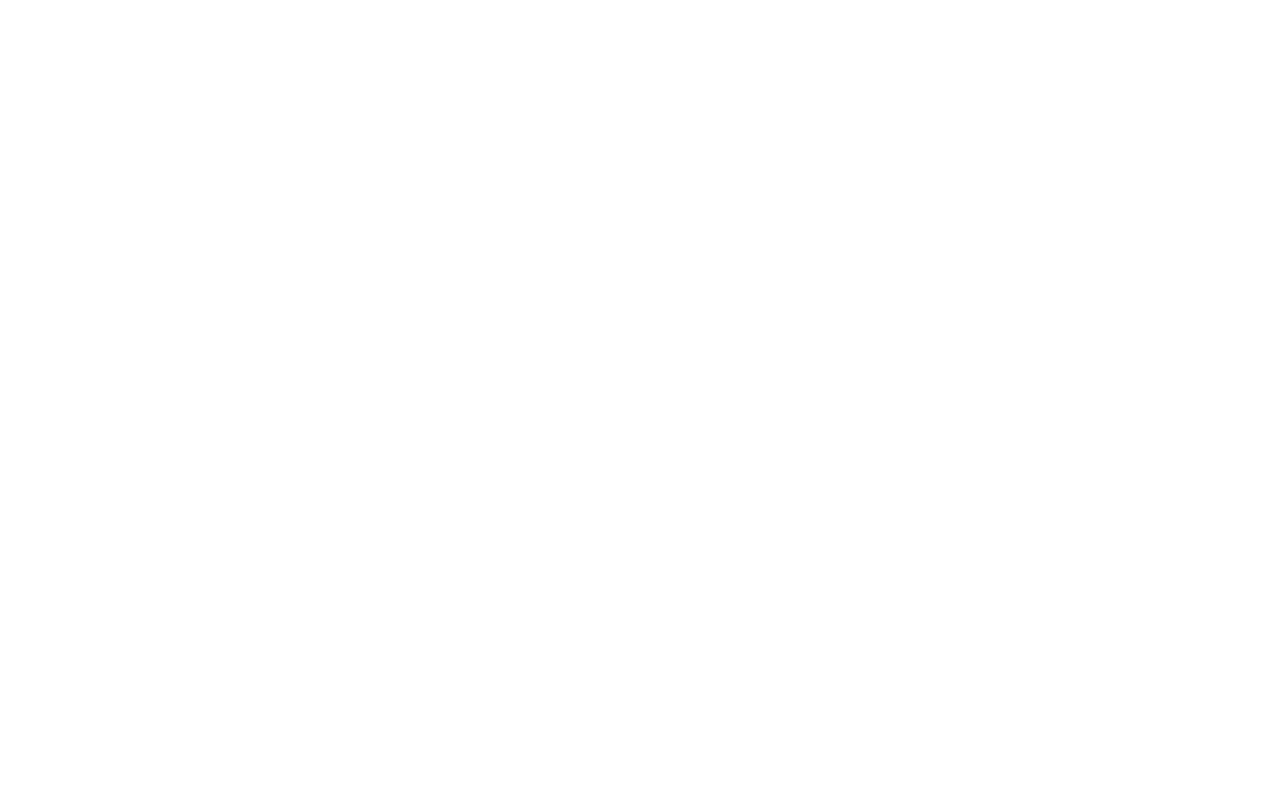
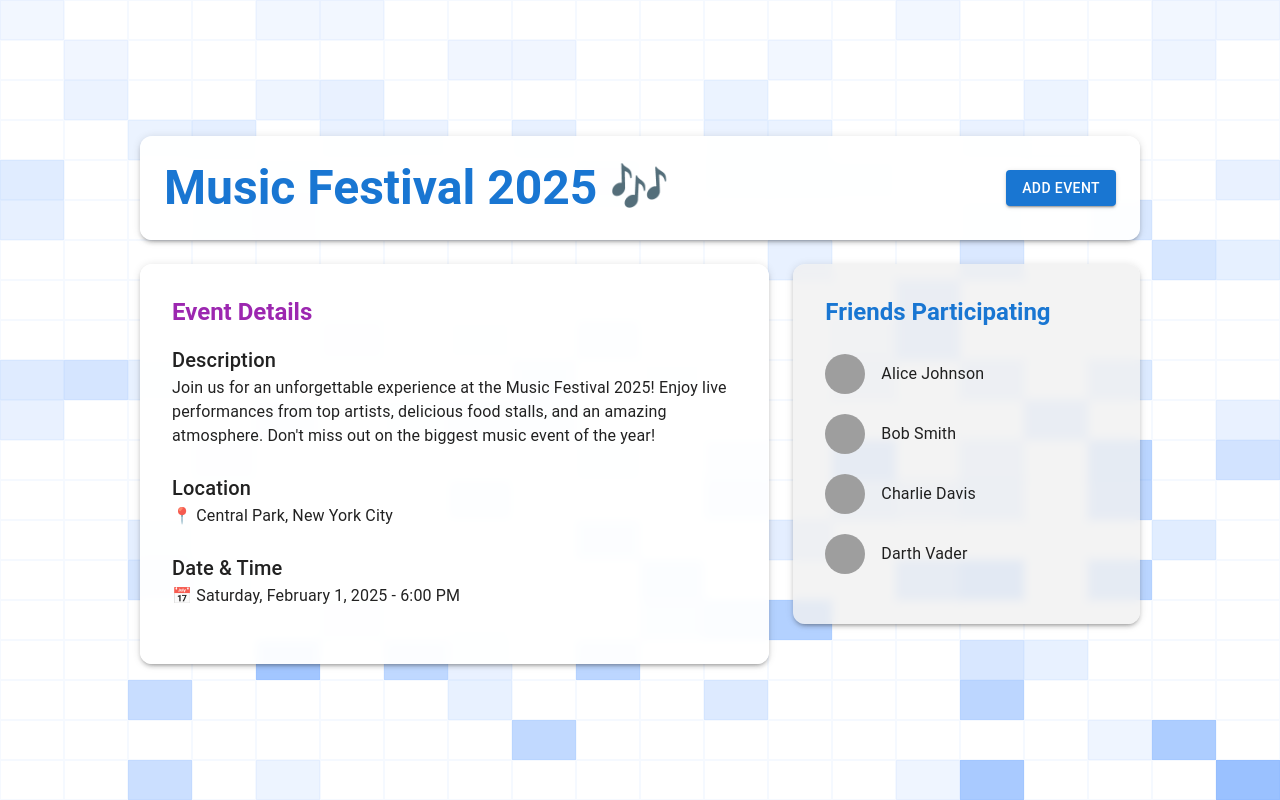
Before and after one commit to tracery-team/tracery-frontend, a React (Vite) app: page /event-info in a window 1280 px wide. Before the commit this address had no page. Built offline with nearby package versions, Linux system fonts and the light colour scheme; grey boxes are pictures that could not be loaded.

Commit message:
feat(pages/EventInfo): added the evnet info page with mock data

```diff
--- a/src/main.tsx
+++ b/src/main.tsx
@@ -4,6 +4,7 @@
 import Main from './pages/Main'
 import Login from './pages/Login'
 import SignUp from './pages/SignUp'
+import EventInfo from './pages/EventInfo'
 import { css, Global } from '@emotion/react'
 import { QueryClient, QueryClientProvider } from '@tanstack/react-query'
 
@@ -19,6 +20,7 @@
             <Route path="login" element={<Login />} />
             <Route path="sign-up" element={<SignUp />} />
           </Route>
+          <Route path="event-info" element={<EventInfo />} />
         </Routes>
       </BrowserRouter>
     </QueryClientProvider>
--- /dev/null
+++ b/src/pages/EventInfo/index.tsx
@@ -0,0 +1,198 @@
+import { memo, useState } from 'react'
+import {
+  Button,
+  Typography,
+  Box,
+  Paper,
+  List,
+  ListItem,
+  ListItemText,
+  Avatar,
+} from '@mui/material'
+
+const EventInfoPage = () => {
+  const mockEventData = {
+    title: 'Music Festival 2025 🎶',
+    description: `Join us for an unforgettable experience at the Music Festival 2025!
+                  Enjoy live performances from top artists, delicious food stalls, and an amazing atmosphere.
+                  Don't miss out on the biggest music event of the year!`,
+    location: 'Central Park, New York City',
+    date: 'Saturday, February 1, 2025 - 6:00 PM',
+  }
+
+  const mockFriends = [
+    { name: 'Alice Johnson', avatarUrl: '/path/to/alice-avatar.jpg' },
+    { name: 'Bob Smith', avatarUrl: '/path/to/bob-avatar.jpg' },
+    { name: 'Charlie Davis', avatarUrl: '/path/to/charlie-avatar.jpg' },
+    { name: 'Darth Vader', avatarUrl: '/path/to/darth-avatar.jpg' },
+  ]
+
+  const [eventData] = useState(mockEventData)
+
+  const handleSubmit = () => {
+    console.log('Event Added:', eventData)
+  }
+
+  const getRandomColor = (rowIndex: number) => {
+    const intensity = Math.min(1, rowIndex / 20)
+    return `rgba(0, 100, 255, ${Math.random() * intensity * 0.4 + 0.05})`
+  }
+
+  return (
+    <Box
+      sx={{
+        position: 'relative',
+        minHeight: '100vh',
+        display: 'flex',
+        flexDirection: 'column',
+        alignItems: 'center',
+        justifyContent: 'center',
+        padding: 4,
+        overflow: 'hidden',
+      }}
+    >
+      {/* 🔹 Grid Background with More Transparency */}
+      <Box
+        sx={{
+          position: 'absolute',
+          top: 0,
+          left: 0,
+          width: '100%',
+          height: '100%',
+          display: 'grid',
+          gridTemplateColumns: 'repeat(20, 1fr)',
+          gridTemplateRows: 'repeat(20, 1fr)',
+          gap: 0,
+          zIndex: -1,
+          backgroundColor: 'rgba(255, 255, 255, 0.005)',
+        }}
+      >
+        {/* Grid Cells with Random Colors and More Transparency */}
+        {Array.from({ length: 400 }).map((_, index) => {
+          const rowIndex = Math.floor(index / 20) // Determine row based on index
+          const randomColor =
+            Math.random() > 0.7 ? getRandomColor(rowIndex) : 'transparent'
+
+          return (
+            <Box
+              key={index}
+              sx={{
+                backgroundColor: randomColor,
+                border: '1px solid rgba(0, 100, 255, 0.04)',
+              }}
+            />
+          )
+        })}
+      </Box>
+
+      {/* 🔹 Event Title Section */}
+      <Paper
+        sx={{
+          width: '90%',
+          maxWidth: '1000px',
+          padding: 3,
+          borderRadius: 3,
+          boxShadow: 3,
+          backgroundColor: 'rgba(255, 255, 255, 0.95)',
+          display: 'flex',
+          justifyContent: 'space-between',
+          alignItems: 'center',
+          marginBottom: 3,
+          backdropFilter: 'blur(5px)',
+        }}
+      >
+        <Typography variant="h3" fontWeight="bold" color="primary">
+          {eventData.title}
+        </Typography>
+        <Button onClick={handleSubmit} variant="contained" color="primary">
+          Add Event
+        </Button>
+      </Paper>
+
+      {/* 🔹 Main Content (Event Info + Friends List) */}
+      <Box
+        sx={{
+          display: 'flex',
+          flexDirection: 'row',
+          alignItems: 'flex-start',
+          justifyContent: 'center',
+          gap: 3,
+          width: '90%',
+          maxWidth: '1000px',
+        }}
+      >
+        {/* 🔹 Event Details (Left Side) */}
+        <Paper
+          sx={{
+            flex: 2,
+            padding: 4,
+            borderRadius: 3,
+            boxShadow: 3,
+            backgroundColor: 'rgba(255, 255, 255, 0.95)',
+            backdropFilter: 'blur(5px)',
+          }}
+        >
+          <Typography
+            variant="h5"
+            fontWeight="bold"
+            color="secondary"
+            gutterBottom
+          >
+            Event Details
+          </Typography>
+
+          <Typography variant="h6" sx={{ marginTop: 2 }}>
+            Description
+          </Typography>
+          <Typography variant="body1" sx={{ marginBottom: 3 }}>
+            {eventData.description}
+          </Typography>
+
+          <Typography variant="h6">Location</Typography>
+          <Typography variant="body1" sx={{ marginBottom: 3 }}>
+            📍 {eventData.location}
+          </Typography>
+
+          <Typography variant="h6">Date & Time</Typography>
+          <Typography variant="body1" sx={{ marginBottom: 3 }}>
+            📅 {eventData.date}
+          </Typography>
+        </Paper>
+
+        {/* 🔹 Friends Participating (Right Side) */}
+        <Paper
+          sx={{
+            flex: 1,
+            padding: 4,
+            borderRadius: 3,
+            boxShadow: 3,
+            backgroundColor: 'rgba(241, 241, 241, 0.8)',
+            backdropFilter: 'blur(5px)',
+            maxHeight: '400px',
+            overflowY: 'auto',
+          }}
+        >
+          <Typography
+            variant="h5"
+            fontWeight="bold"
+            color="primary"
+            gutterBottom
+          >
+            Friends Participating
+          </Typography>
+
+          <List>
+            {mockFriends.map((friend, index) => (
+              <ListItem key={index} sx={{ padding: '10px 0' }}>
+                <Avatar src={friend.avatarUrl} sx={{ marginRight: 2 }} />
+                <ListItemText primary={friend.name} />
+              </ListItem>
+            ))}
+          </List>
+        </Paper>
+      </Box>
+    </Box>
+  )
+}
+
+export default memo(EventInfoPage)
```
